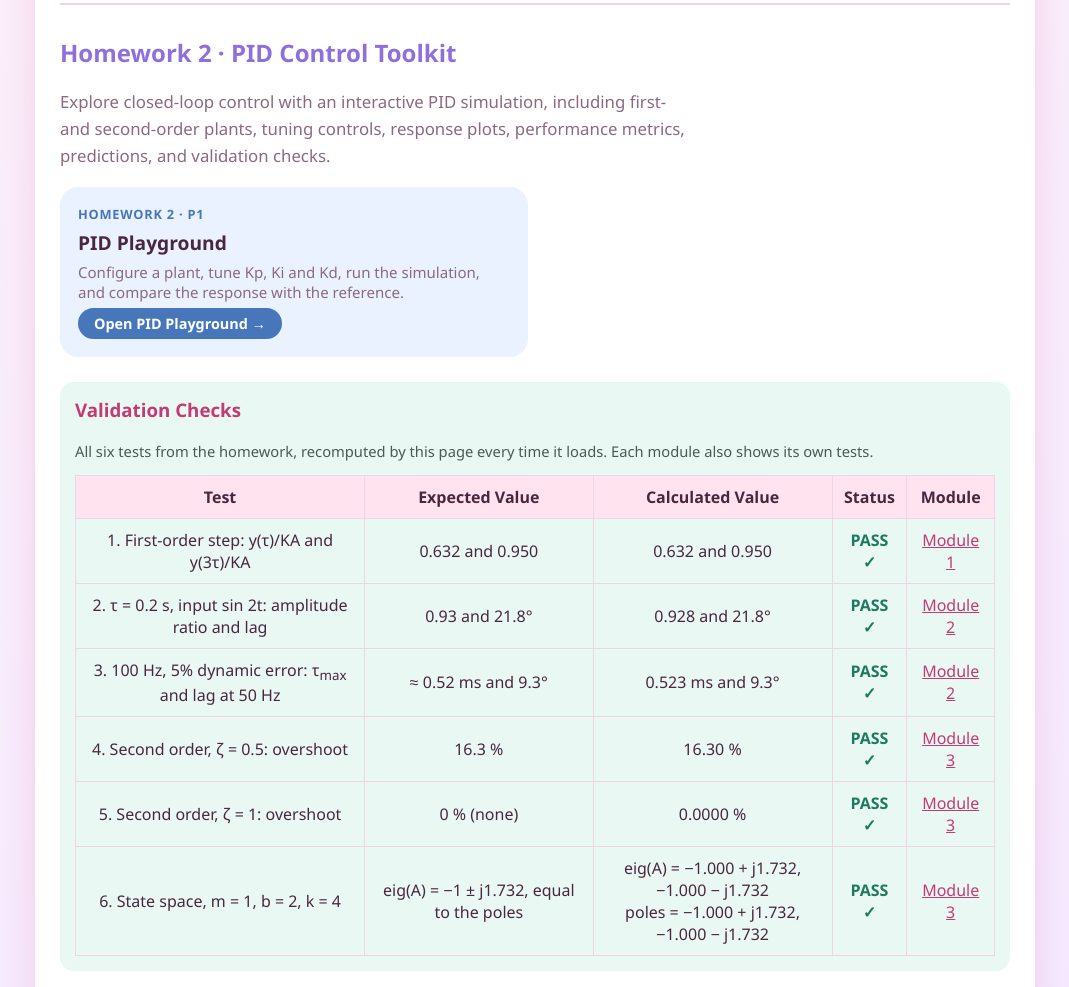
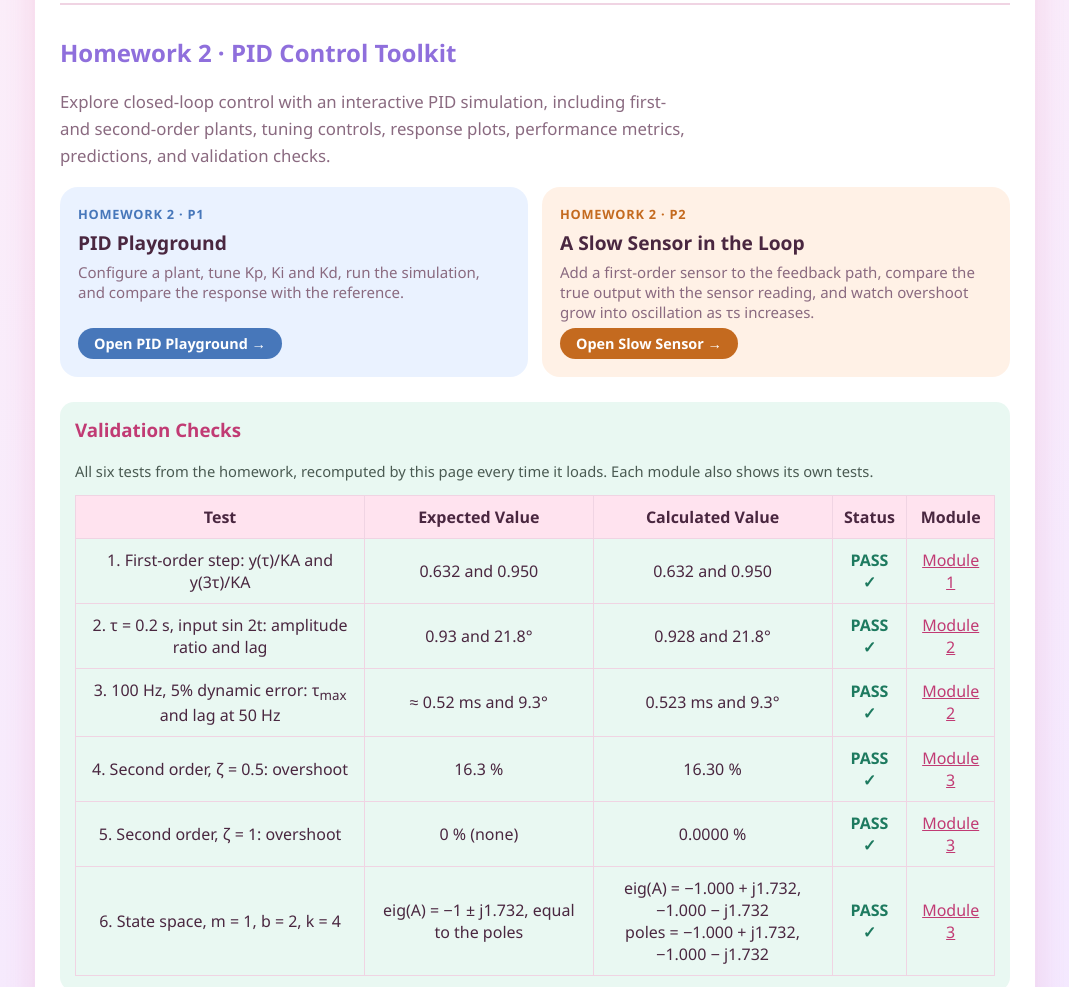
Before and after one commit to batool2006bsharat-cyber/encs4380-dynamics-Jerry, a plain HTML site: page index.html in a window 1280 px wide. Shown: the part 755-1742 px from the top of the page, without its empty margins (105-1174 px from the left). Drawn offline with Linux system fonts and the light colour scheme.

Commit message:
feat(home): link P2 Slow Sensor

```diff
--- a/index.html
+++ b/index.html
@@ -216,7 +216,7 @@
     </div>
 
 
-    <!-- Homework 2: PID Control -->
+   <!-- Homework 2: PID Control -->
     <section aria-labelledby="hw2-title" style="margin-top:32px;padding-top:12px;border-top:2px solid #f0d4e3;">
         <h2 id="hw2-title">Homework 2 · PID Control Toolkit</h2>
         <p class="lede">Explore closed-loop control with an interactive PID simulation, including first- and second-order plants, tuning controls, response plots, performance metrics, predictions, and validation checks.</p>
@@ -226,6 +226,12 @@
                 <h3>PID Playground</h3>
                 <p>Configure a plant, tune Kp, Ki and Kd, run the simulation, and compare the response with the reference.</p>
                 <span class="go">Open PID Playground →</span>
+            </a>
+            <a class="card" href="pid-slow-sensor.html" style="--c:#c46a1f;--bg:#fff1e6;">
+                <span class="num">HOMEWORK 2 · P2</span>
+                <h3>A Slow Sensor in the Loop</h3>
+                <p>Add a first-order sensor to the feedback path, compare the true output with the sensor reading, and watch overshoot grow into oscillation as τs increases.</p>
+                <span class="go">Open Slow Sensor →</span>
             </a>
         </div>
     </section>
```
